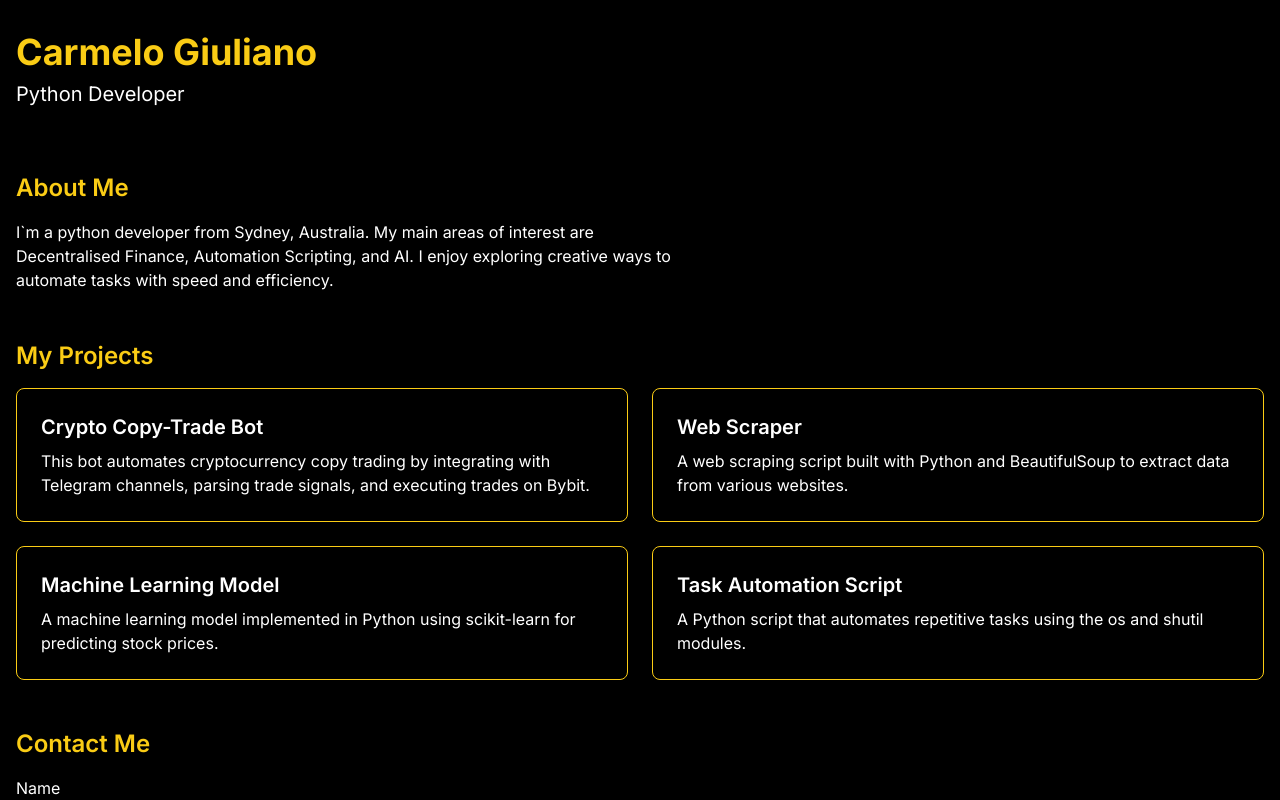
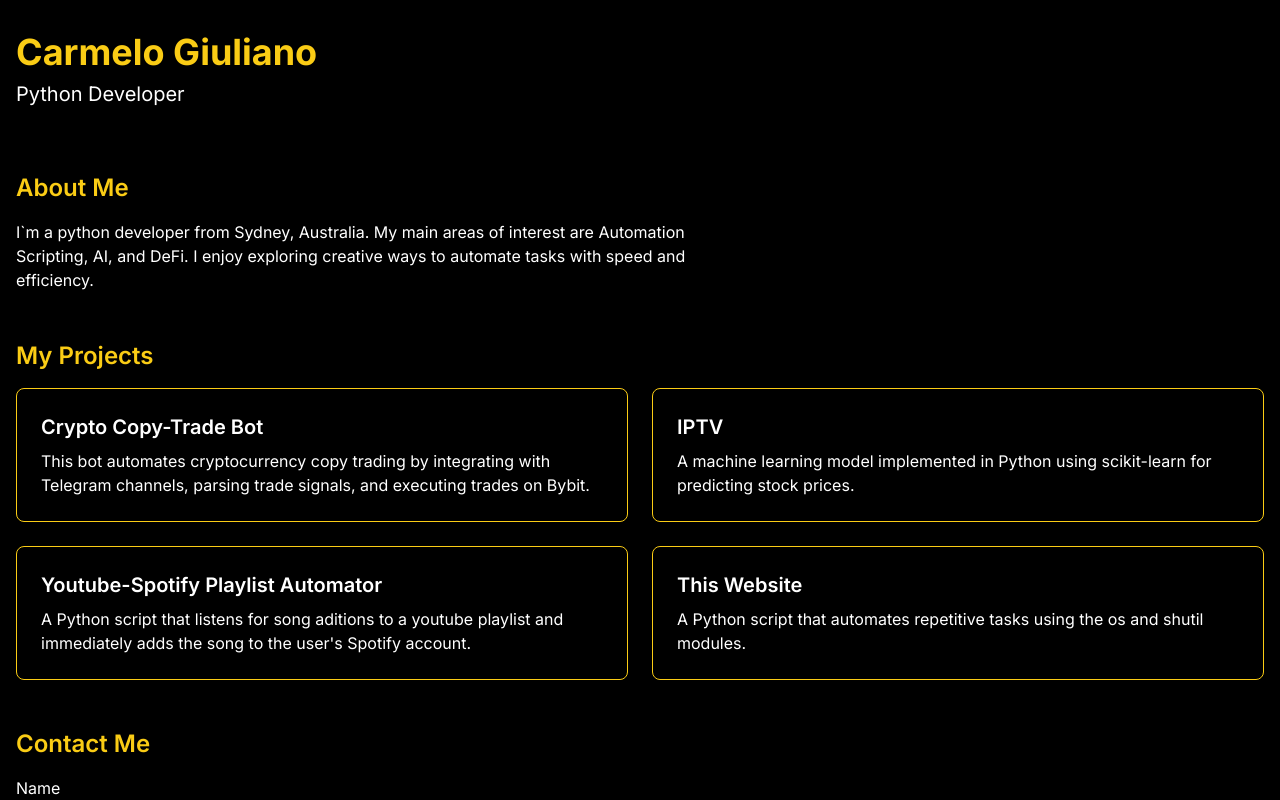
Before and after one commit to codemelo/codemelo.github.io, a Next.js app: page / in a window 1280 px wide. Shown: the top 800 px of the page. Built offline with nearby package versions, Linux system fonts and the light colour scheme.

Commit message:
content update

```diff
--- a/src/app/PersonalWebsite.tsx
+++ b/src/app/PersonalWebsite.tsx
@@ -15,26 +15,26 @@ const projects: Project[] = [
   {
     title: "Crypto Copy-Trade Bot",
     description: "This bot automates cryptocurrency copy trading by integrating with Telegram channels, parsing trade signals, and executing trades on Bybit.",
-    link: "https://github.com/codemelo/kimbot",
-    details: "This bot automates trading based on Telegram signals. It monitors specific channels, uses a local AI model to extract trade details, and executes trades via the Bybit API. Trade information is stored in an SQLite database for analysis and tracking.",
+    link: "https://github.com/codemelo/kimbot-v1",
+    details: "This bot automates trading based on Telegram signals. It monitors specific channels, uses a local AI model to extract trade details, and places trades via the Bybit API. Trade information is stored in an SQLite database for analysis and tracking.",
     technologies: ["Python", "Ollama", "Telethon", "pybit", "SQLite"]
   },
   {
-    title: "Web Scraper",
-    description: "A web scraping script built with Python and BeautifulSoup to extract data from various websites.",
-    link: "https://github.com/yourusername/web-scraper",
-    details: "This web scraper is designed to efficiently extract data from multiple websites. It uses BeautifulSoup for parsing HTML and requests for handling HTTP requests. The script is configurable to adapt to different website structures and can handle pagination and error scenarios gracefully. It's particularly useful for gathering large datasets for analysis or monitoring.",
-    technologies: ["Python", "BeautifulSoup", "requests", "pandas", "concurrent.futures"]
-  },
-  {
-    title: "Machine Learning Model",
+    title: "IPTV",
     description: "A machine learning model implemented in Python using scikit-learn for predicting stock prices.",
     link: "https://github.com/yourusername/ml-stock-predictor",
     details: "This project implements a machine learning model to predict stock prices based on historical data and various market indicators. It uses scikit-learn for model training and evaluation, with features including data preprocessing, feature engineering, and model selection. The project also includes visualization of predictions and model performance metrics.",
     technologies: ["Python", "scikit-learn", "pandas", "numpy", "matplotlib"]
   },
   {
-    title: "Task Automation Script",
+    title: "Youtube-Spotify Playlist Automator",
+    description: "A Python script that listens for song aditions to a youtube playlist and immediately adds the song to the user's Spotify account.",
+    link: "https://github.com/codemelo/spotitoob",
+    details: "This web scraper is designed to efficiently extract data from multiple websites. It uses BeautifulSoup for parsing HTML and requests for handling HTTP requests. The script is configurable to adapt to different website structures and can handle pagination and error scenarios gracefully. It's particularly useful for gathering large datasets for analysis or monitoring.",
+    technologies: ["Python", "BeautifulSoup", "requests", "pandas", "concurrent.futures"]
+  },
+  {
+    title: "This Website",
     description: "A Python script that automates repetitive tasks using the os and shutil modules.",
     link: "https://github.com/yourusername/task-automator",
     details: "This automation script streamlines repetitive tasks such as file organization, batch renaming, and data backups. It leverages Python's os and shutil modules for file system operations, and includes a simple CLI for user interaction. The script is easily extendable and can be scheduled to run periodically using cron jobs or Windows Task Scheduler.",
@@ -69,7 +69,7 @@ export default function PersonalWebsite() {
         <section className="mb-12">
           <h2 className="text-2xl font-semibold mb-4 text-yellow-400">About Me</h2>
           <p className="max-w-2xl">
-            I`m a python developer from Sydney, Australia. My main areas of interest are Decentralised Finance, Automation Scripting, and AI.
+            I`m a python developer from Sydney, Australia. My main areas of interest are Automation Scripting, AI, and DeFi.
             I enjoy exploring creative ways to automate tasks with speed and efficiency.
           </p>
         </section>
```
